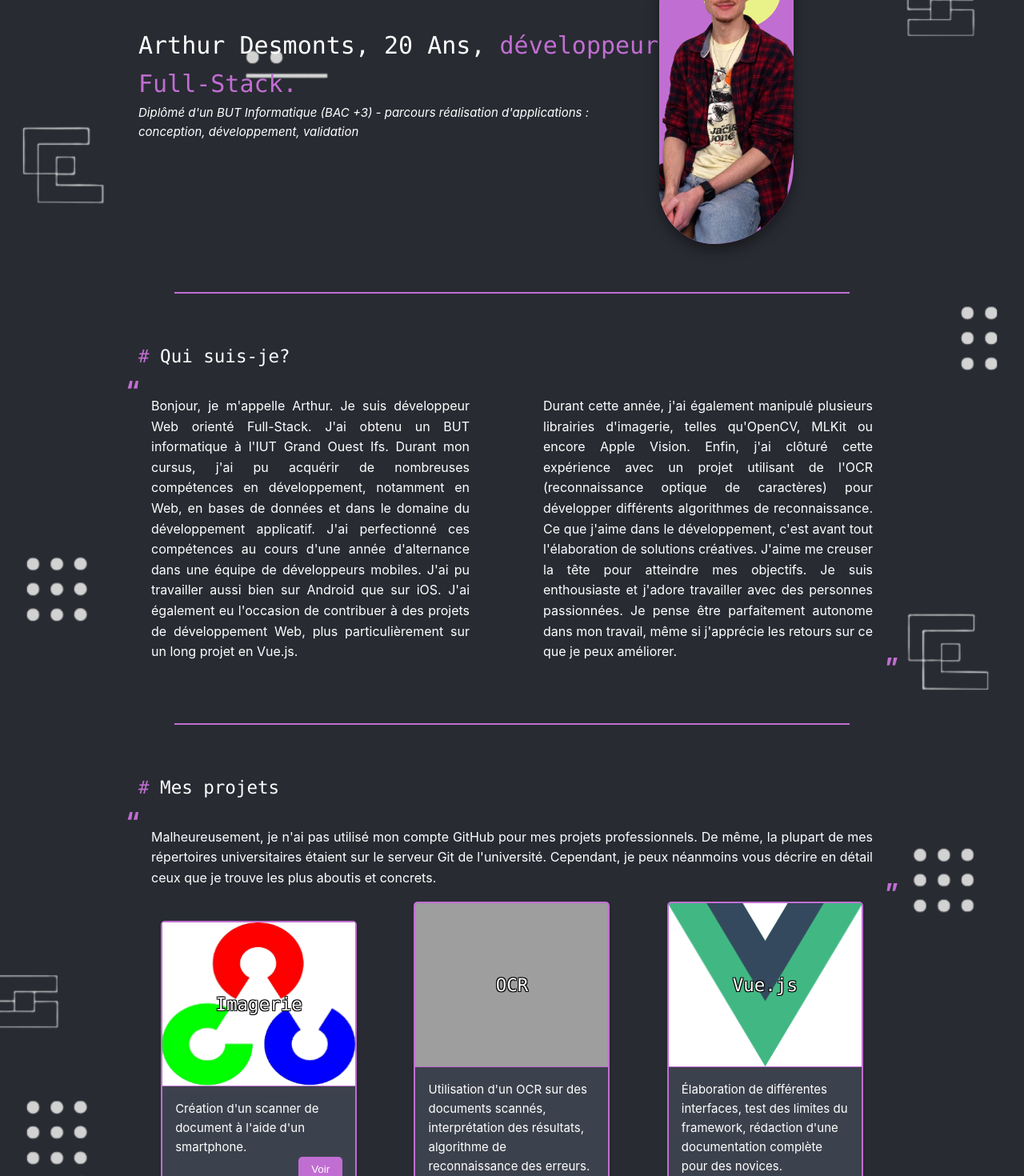
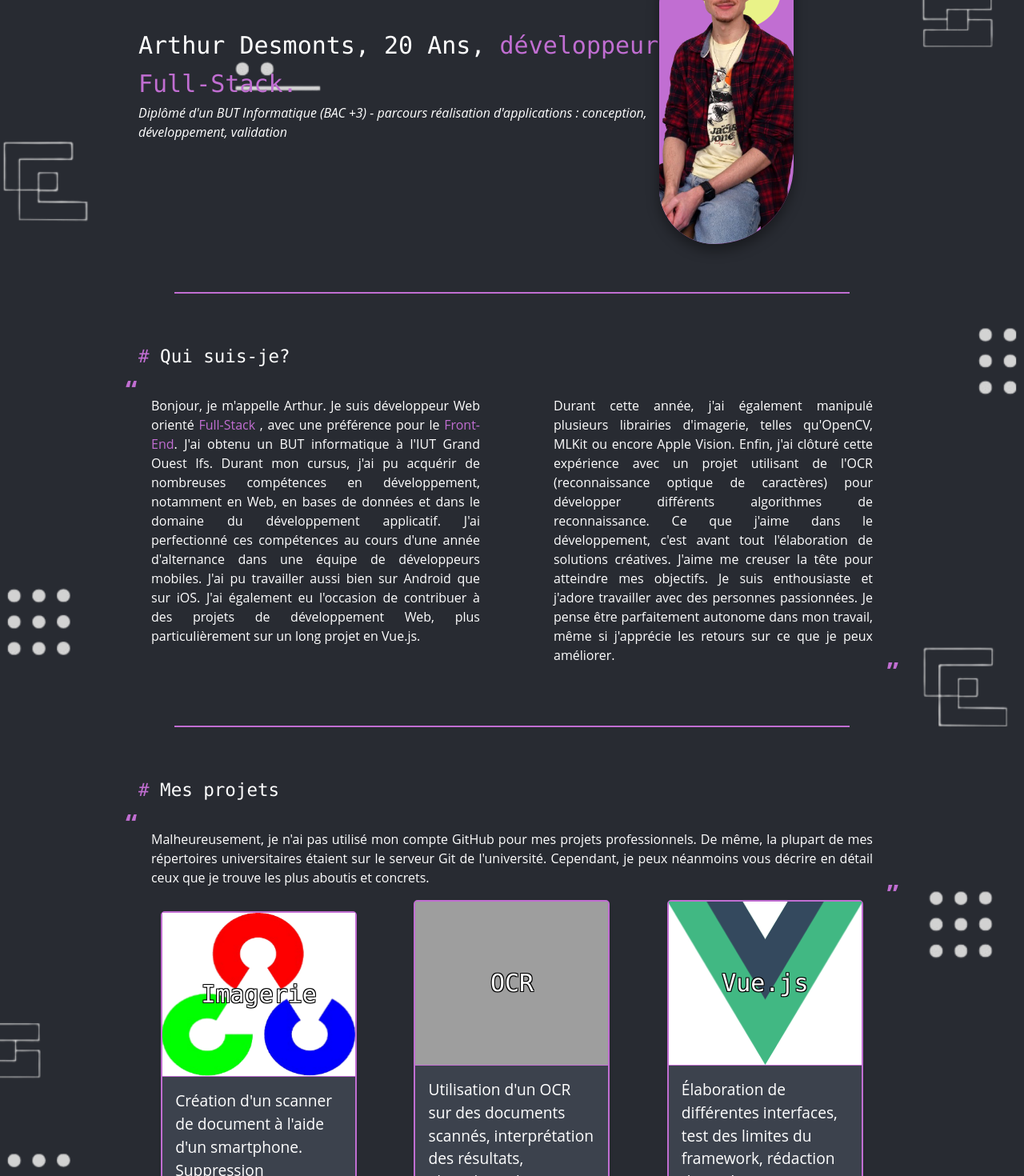
Before and after one commit to ArthurDesmonts/portfolio, a Vue app: page / in a window 1280 px wide. Shown: the part 180-1650 px from the top of the page at 80% size. Built offline with nearby package versions, Linux system fonts and the light colour scheme.

Commit message:
CSS adjustement : <H> font changed to Consolas + <p> font size increased & font family changed for Opensans

```diff
--- a/src/App.vue
+++ b/src/App.vue
@@ -55,7 +55,7 @@ const handleCardExpansion = (titleText) => {
       <div class="description-split">
         <p class="justify-content descriptionBox no-after">Bonjour, je m'appelle Arthur.
 
-          Je suis développeur Web orienté Full-Stack. J'ai obtenu un BUT informatique à l'IUT Grand Ouest Ifs. Durant mon cursus, j'ai pu acquérir de nombreuses compétences en développement, notamment en Web, en bases de données et dans le domaine du développement applicatif.
+          Je suis développeur Web orienté <span class="icon">Full-Stack </span>, avec une préférence pour le <span class="icon">Front-End</span>. J'ai obtenu un BUT informatique à l'IUT Grand Ouest Ifs. Durant mon cursus, j'ai pu acquérir de nombreuses compétences en développement, notamment en Web, en bases de données et dans le domaine du développement applicatif.
 
           J'ai perfectionné ces compétences au cours d'une année d'alternance dans une équipe de développeurs mobiles. J'ai pu travailler aussi bien sur Android que sur iOS. J'ai également eu l'occasion de contribuer à des projets de développement Web, plus particulièrement sur un long projet en Vue.js.
         </p>
@@ -71,7 +71,7 @@ const handleCardExpansion = (titleText) => {
       <h2><span class="icon">#</span> Mes projets</h2>
       <p class="justify-content descriptionBox">Malheureusement, je n'ai pas utilisé mon compte GitHub pour mes projets professionnels. De même, la plupart de mes répertoires universitaires étaient sur le serveur Git de l'université. Cependant, je peux néanmoins vous décrire en détail ceux que je trouve les plus aboutis et concrets.</p>
       <div class="card-alignement">
-        <Card @expand-card="handleCardExpansion($event)" id="1" titleText="Imagerie" html="Création d'un scanner de document à l'aide d'un smartphone." image="openCv.png"
+        <Card @expand-card="handleCardExpansion($event)" id="1" titleText="Imagerie" html="Création d'un scanner de document à l'aide d'un smartphone. Suppression automatique de l'arrière-plan." image="openCv.png"
               subTitle="Utilisation de OpenCV"
               first-block="Pour être plus précis, j'ai réalisé un détourage automatique à partir de la caméra d'un smartphone. C'est-à-dire que sur une photo, j'ai utilisé les différentes méthodes que propose OpenCV pour faire des traitements optiques.
               Cela dans le but de faire gagner du temps à l'utilisateur qui doit prendre de nombreuses photos tout au long de la journée (contexte de déplacement avec durée limitée), mais également de confort (suppression d'une tâche manuelle répétitive)."
@@ -205,7 +205,7 @@ const handleCardExpansion = (titleText) => {
 }
 
 .subTitle {
-  font-size: 1em;
+  font-size: 16px;
   font-style: italic;
 }
 
--- a/src/assets/main.css
+++ b/src/assets/main.css
@@ -11,6 +11,7 @@ body {
   max-width: 80%;
   margin: 0 auto;
   transition: background-color 0.3s, color 0.3s;
+  font-family: 'Open Sans', sans-serif;
 
   background-image: url('@/assets/background.png');
   background-size: cover;
@@ -19,7 +20,11 @@ body {
   width: 100%;
 }
 
-
+p {
+  font-size: 1.2rem;
+  line-height: 1.5;
+  font-family: 'Open Sans', sans-serif;
+}
 
 h1, h2, h3, h4, h5, h6 {
   font-family: 'Consolas', monospace;
--- a/src/components/Card.vue
+++ b/src/components/Card.vue
@@ -97,6 +97,7 @@ const closeCard = () => {
 
 <style scoped>
 .card {
+  position: relative;
   width: 245px;
   border: 2px solid #c16ed2;
   border-radius: 5px;
@@ -110,7 +111,6 @@ const closeCard = () => {
   z-index: 10;
 }
 
-
 .card-header {
   padding: 1rem;
   border-bottom: 1px solid #c16ed2;
@@ -119,6 +119,7 @@ const closeCard = () => {
   background-size: cover;
   background-position: center;
   height: 205px;
+  font-size: 20px;
 }
 
 .card-header h2 {
@@ -162,6 +163,7 @@ const closeCard = () => {
   padding: 0.5rem 1rem;
   cursor: pointer;
   transition: background-color 0.2s;
+  margin-top: 1em;
 }
 
 .bottom-right {
```
